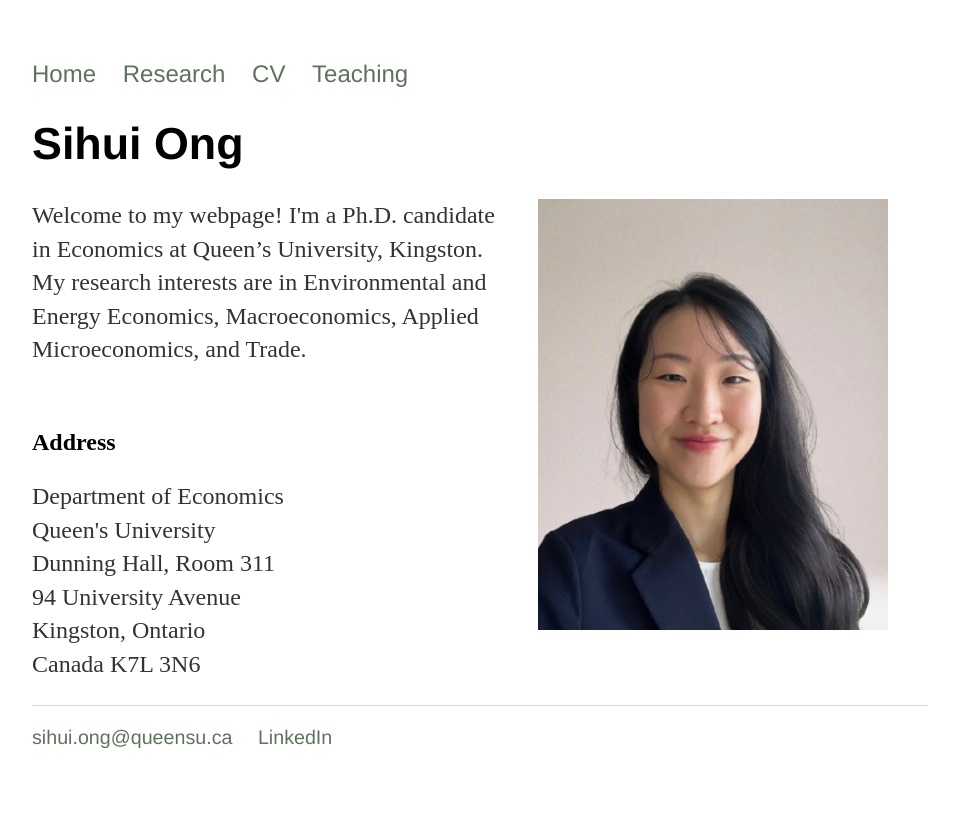
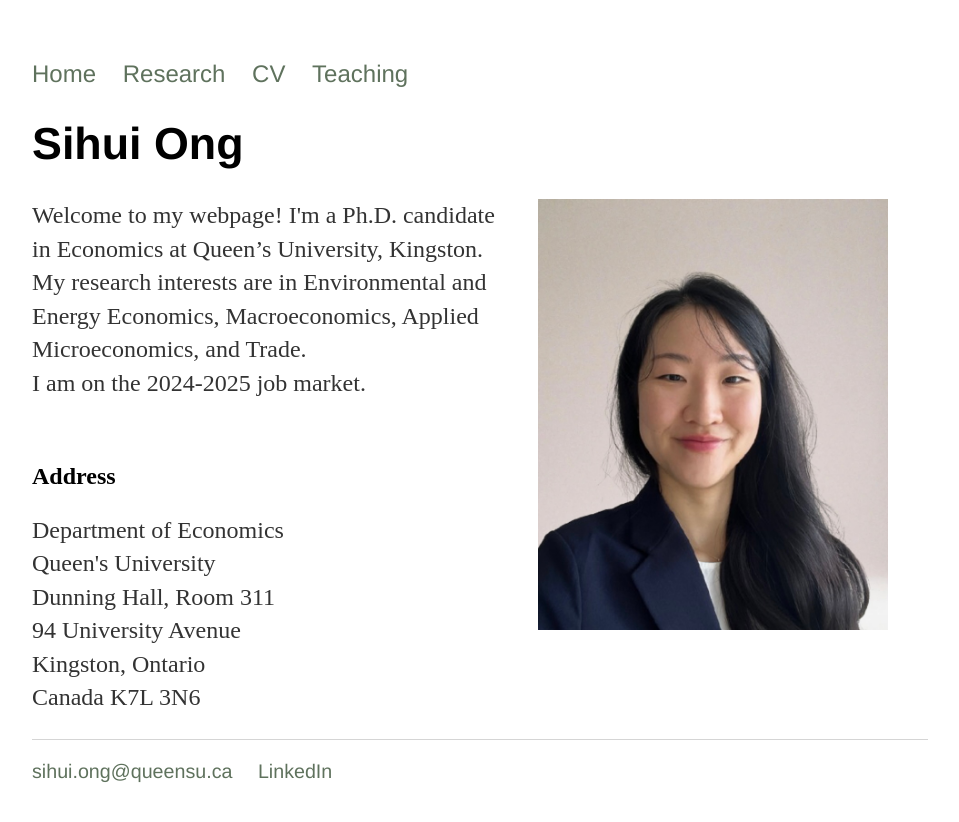
Before and after one commit to SihuiOng/SihuiOng.github.io, a Jekyll site: the page built from index.html, in a window 1280 px wide. Shown: the top 822 px of the page, without its empty margins (160-1119 px from the left). Built offline with Jekyll 4.4.1, drawn with Linux system fonts in a browser that asks for light colours.

Commit message:
Update index.html

```diff
--- a/index.html
+++ b/index.html
@@ -13,8 +13,12 @@ title: Sihui Ong, Ph.D. Candidate in Economics at Queen's University
             height="431"
             align="right" />
      Welcome to my webpage! I'm a Ph.D. candidate in Economics at Queen’s University, Kingston. My research interests are in Environmental and Energy Economics, Macroeconomics, Applied Microeconomics, and Trade.
+	<br>
+		     I am on the 2024-2025 job market.
 	</p>
 	<br>
+
+
                <div class="span5">
                   <h2>Address</h2>
         <p>Department of Economics<br>
```
